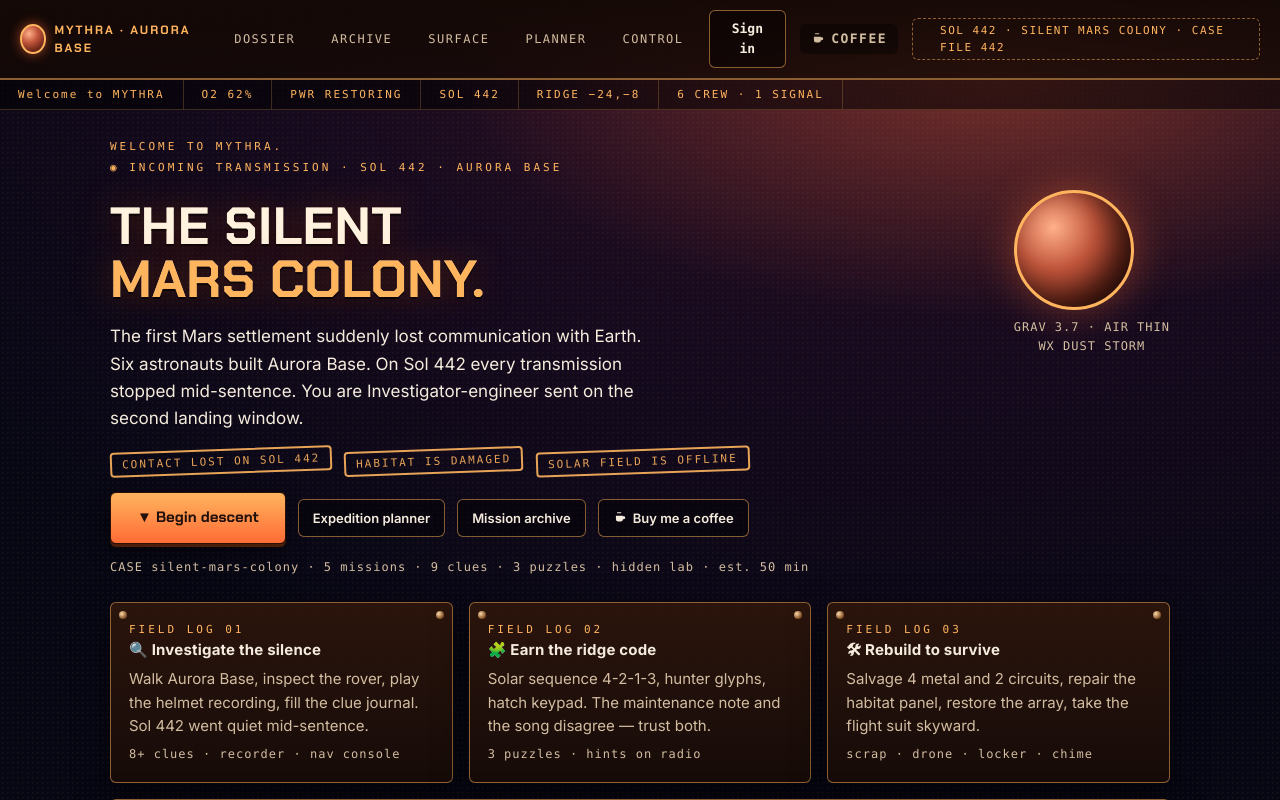
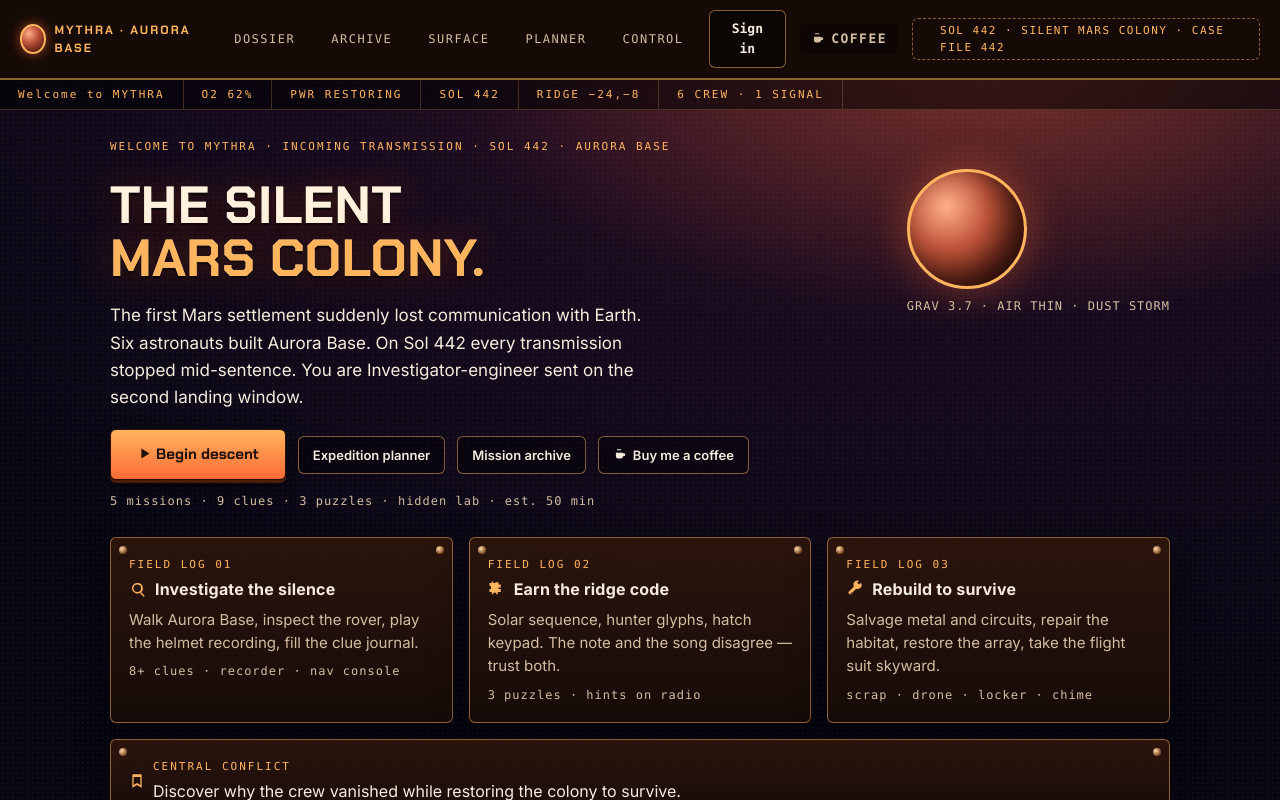
Before and after one commit to xtharshh/Mythra, a React (Vite) app in the folder mythra/: page / in a window 1280 px wide. Shown: the top 800 px of the page. Built offline with nearby package versions, Linux system fonts and the light colour scheme.

Commit message:
Creator story flags, checkpoint privacy, declutter landing (icons, opaque nav)

```diff
--- a/mythra/src/components/Checkpoints.tsx
+++ b/mythra/src/components/Checkpoints.tsx
@@ -27,6 +27,7 @@ export function CheckpointPanel({ worldId }: { worldId: string }) {
         <b><Icon name="save" /> Checkpoints</b>
         <span className="pill">{checkpoints.length}</span>
       </div>
+      <div className="dossier-meta" style={{ marginTop: 4 }}>Private — saved on this machine only. Other solvers can never see your checkpoints.</div>
       <div className="row" style={{ marginTop: 8 }}>
         <input
           value={label}
--- a/mythra/src/index.css
+++ b/mythra/src/index.css
@@ -66,7 +66,7 @@ button, input, select, textarea { font: inherit; }
   display: flex; gap: 14px; align-items: center;
   padding: 10px 20px;
   border-bottom: 2px solid var(--border-strong);
-  background: linear-gradient(180deg, rgba(20, 9, 5, 0.96), rgba(20, 9, 5, 0.82));
+  background: #150a06;
   position: sticky; top: 0; z-index: 10;
   font-family: ui-monospace, "Cascadia Mono", Menlo, Consolas, monospace;
   text-transform: uppercase; letter-spacing: 1.5px; font-size: 12px;
@@ -104,8 +104,8 @@ button, input, select, textarea { font: inherit; }
 .row { display: flex; gap: 12px; flex-wrap: wrap; align-items: center; }
 .muted { color: var(--muted); }
 .case-kicker {
-  font-family: ui-monospace, Menlo, Consolas, monospace;
-  font-size: 11px; letter-spacing: 3px; color: var(--th-accent);
+  font-family: var(--font-data);
+  font-size: 11px; letter-spacing: 2px; color: var(--th-accent);
   text-transform: uppercase;
 }
 .case-title {
--- a/mythra/src/pages/Explore.tsx
+++ b/mythra/src/pages/Explore.tsx
@@ -156,7 +156,7 @@ export default function Explore() {
                 <div>
                   <b>{w.name}</b>{" "}
                   <span className="stamp">{published ? "open to solvers" : "draft · only you"}</span>
-                  <div className="muted" style={{ fontSize: 13 }}>by <b>{ownerLabel(w.ownerId)}</b> · {w.theme} · {w.difficulty}</div>
+                  <div style={{ marginTop: 4 }}><span className="pill cyan">⚑ story by {ownerLabel(w.ownerId)}</span></div>
                   <div className="muted" style={{ fontSize: 13 }}>{w.theme} · {w.difficulty} · {w.missions.length} missions · {w.clues.length} clues · {w.puzzles.length} puzzles</div>
                   <div className="dossier-meta">
                     <Icon name="play" size={11} /> {plays[w.id] ?? 0} plays · <Icon name="book" size={11} /> {chapters} chapters
--- a/mythra/src/pages/Landing.tsx
+++ b/mythra/src/pages/Landing.tsx
@@ -3,65 +3,84 @@ import demo from "../data/demo-world.json";
 import type { World } from "../types";
 import { themeForWorld } from "../theme/theme";
 import { SupportButton } from "../components/Support";
+import { Icon } from "../components/icons";
+import type { IconName } from "../components/icons";
 
 const world = demo as unknown as World;
+
+const LOGS: { kicker: string; icon: IconName; title: string; body: string; meta: string }[] = [
+  {
+    kicker: "Field log 01",
+    icon: "search",
+    title: "Investigate the silence",
+    body: "Walk Aurora Base, inspect the rover, play the helmet recording, fill the clue journal.",
+    meta: "8+ clues · recorder · nav console",
+  },
+  {
+    kicker: "Field log 02",
+    icon: "puzzle",
+    title: "Earn the ridge code",
+    body: "Solar sequence, hunter glyphs, hatch keypad. The note and the song disagree — trust both.",
+    meta: "3 puzzles · hints on radio",
+  },
+  {
+    kicker: "Field log 03",
+    icon: "wrench",
+    title: "Rebuild to survive",
+    body: "Salvage metal and circuits, repair the habitat, restore the array, take the flight suit skyward.",
+    meta: "scrap · drone · locker · chime",
+  },
+];
 
 export default function Landing() {
   const theme = themeForWorld(world);
   return (
     <div className="layout">
-      <div className="case-kicker">Welcome to MYTHRA.</div>
-      <div className="case-kicker" style={{ marginTop: 4 }}>◉ incoming transmission · {theme.sol} · {theme.station}</div>
+      <div className="case-kicker">Welcome to MYTHRA · incoming transmission · {theme.sol} · {theme.station}</div>
       <div className="row" style={{ alignItems: "flex-start", marginTop: 14 }}>
         <div style={{ flex: "1 1 420px" }}>
           <h1 className="case-title">The silent<br /><em>Mars colony.</em></h1>
           <p style={{ fontSize: 17, lineHeight: 1.6, maxWidth: 560 }}>
             {world.story.premise} {world.story.background} You are {world.story.playerRole}
           </p>
-          <div className="row" style={{ marginTop: 8 }}>
-            {world.story.knownFacts.map((f) => <span key={f} className="stamp">{f}</span>)}
-          </div>
           <div className="row" style={{ marginTop: 18 }}>
-            <Link className="btn btn-big" to="/play">▼ Begin descent</Link>
+            <Link className="btn btn-big" to="/play"><Icon name="play" size={15} /> Begin descent</Link>
             <Link className="btn-ghost" to="/create">Expedition planner</Link>
             <Link className="btn-ghost" to="/explore">Mission archive</Link>
             <SupportButton />
           </div>
-          <div className="dossier-meta" style={{ marginTop: 14 }}>
-            CASE {world.slug} · {world.missions.length} missions · {world.clues.length} clues · {world.puzzles.length} puzzles · hidden lab · est. {world.missions.reduce((s, m) => s + m.estimatedMinutes, 0)} min
+          <div className="dossier-meta" style={{ marginTop: 12 }}>
+            {world.missions.length} missions · {world.clues.length} clues · {world.puzzles.length} puzzles · hidden lab · est. {world.missions.reduce((s, m) => s + m.estimatedMinutes, 0)} min
           </div>
         </div>
         <div style={{ flex: "0 0 auto", textAlign: "center" }}>
           <div className="planet-sigil" role="img" aria-label="Mars" />
-          <div className="dossier-meta" style={{ marginTop: 8 }}>GRAV 3.7 · AIR THIN<br />WX DUST STORM</div>
+          <div className="dossier-meta" style={{ marginTop: 8 }}>GRAV 3.7 · AIR THIN · DUST STORM</div>
         </div>
       </div>
 
       <div className="grid" style={{ marginTop: 26 }}>
-        <div className="card">
-          <div className="case-kicker">Field log 01</div>
-          <b>🔍 Investigate the silence</b>
-          <div className="muted" style={{ marginTop: 6 }}>Walk Aurora Base, inspect the rover, play the helmet recording, fill the clue journal. Sol 442 went quiet mid-sentence.</div>
-          <div className="dossier-meta" style={{ marginTop: 8 }}>8+ clues · recorder · nav console</div>
-        </div>
-        <div className="card">
-          <div className="case-kicker">Field log 02</div>
-          <b>🧩 Earn the ridge code</b>
-          <div className="muted" style={{ marginTop: 6 }}>Solar sequence 4-2-1-3, hunter glyphs, hatch keypad. The maintenance note and the song disagree — trust both.</div>
-          <div className="dossier-meta" style={{ marginTop: 8 }}>3 puzzles · hints on radio</div>
-        </div>
-        <div className="card">
-          <div className="case-kicker">Field log 03</div>
-          <b>🛠 Rebuild to survive</b>
-          <div className="muted" style={{ marginTop: 6 }}>Salvage 4 metal and 2 circuits, repair the habitat panel, restore the array, take the flight suit skyward.</div>
-          <div className="dossier-meta" style={{ marginTop: 8 }}>scrap · drone · locker · chime</div>
-        </div>
+        {LOGS.map((l) => (
+          <div className="card" key={l.kicker}>
+            <div className="case-kicker">{l.kicker}</div>
+            <div className="row" style={{ gap: 8, marginTop: 4 }}>
+              <span style={{ color: "var(--th-accent)", display: "inline-flex" }}><Icon name={l.icon} size={18} /></span>
+              <b style={{ fontSize: 16 }}>{l.title}</b>
+            </div>
+            <div className="muted" style={{ marginTop: 6 }}>{l.body}</div>
+            <div className="dossier-meta" style={{ marginTop: 8 }}>{l.meta}</div>
+          </div>
+        ))}
       </div>
 
       <div className="card" style={{ marginTop: 16 }}>
-        <div className="case-kicker">Central conflict</div>
-        <div style={{ fontSize: 16, marginTop: 6 }}>{world.story.centralConflict}</div>
-        <div className="muted" style={{ marginTop: 6 }}>Loop: surface → clue → resource → puzzle → mission → hidden ridge → the truth below.</div>
+        <div className="row" style={{ gap: 8 }}>
+          <span style={{ color: "var(--th-accent)", display: "inline-flex" }}><Icon name="book" size={16} /></span>
+          <div>
+            <div className="case-kicker">Central conflict</div>
+            <div style={{ fontSize: 16, marginTop: 4 }}>{world.story.centralConflict}</div>
+          </div>
+        </div>
       </div>
     </div>
   );
--- a/mythra/src/pages/Play.tsx
+++ b/mythra/src/pages/Play.tsx
@@ -10,6 +10,7 @@ import { DialogueModal, LAB_BEAT, MISSION_BEATS, StoryIntro, Toasts, Transmissio
 import type { Beat, Toast } from "../components/Story";
 import { EventLog, Inventory, InventoryStrip, Journal, MissionTracker, PuzzleModal } from "../components/Hud";
 import { CheckpointPanel } from "../components/Checkpoints";
+import { ownerLabel } from "../game/credits";
 import { WorldMap } from "../components/WorldMap";
 import { VoiceLibrary, VoiceNotes } from "../components/VoiceNotes";
 import {
@@ -393,6 +394,7 @@ export default function Play() {
     <div ref={playRootRef} style={{ height: "calc(100vh - 57px)", display: "flex", flexDirection: "column", background: "var(--bg)" }}>
       <div className="row" style={{ padding: "8px 14px", borderBottom: "1px solid var(--border)", fontSize: 13 }}>
         <b>{world.name}</b>
+        <span className="pill cyan">⚑ story by {ownerLabel(world.ownerId)}</span>
         <span className="muted">{s.reachedLocations.length}/{world.locations.length} sites · {s.completedMissions.length}/{world.missions.length} missions</span>
         <span style={{ flex: 1 }} />
         <button className="btn" onClick={() => setShowContribute(true)}>Continue story</button>
```
